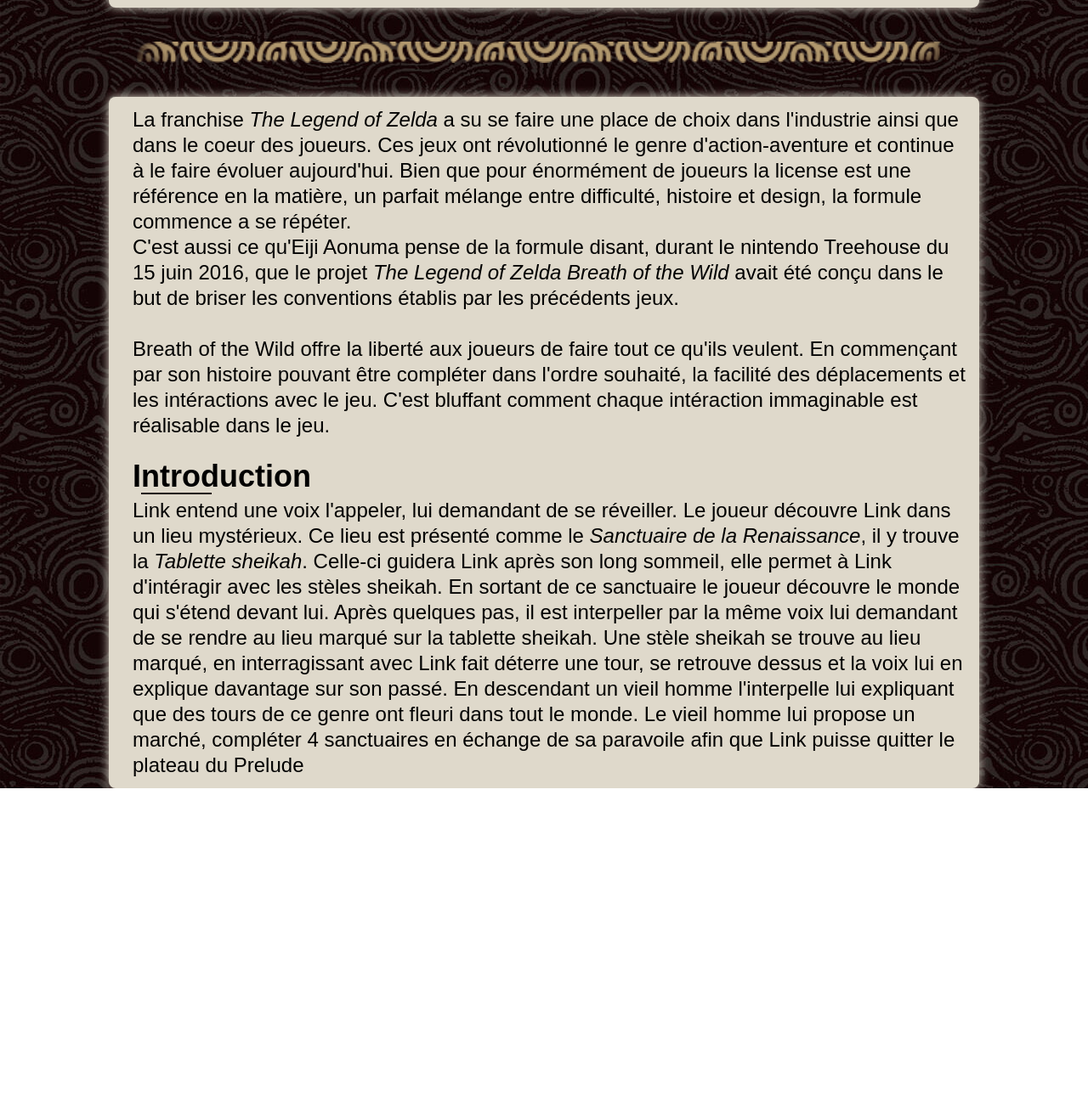
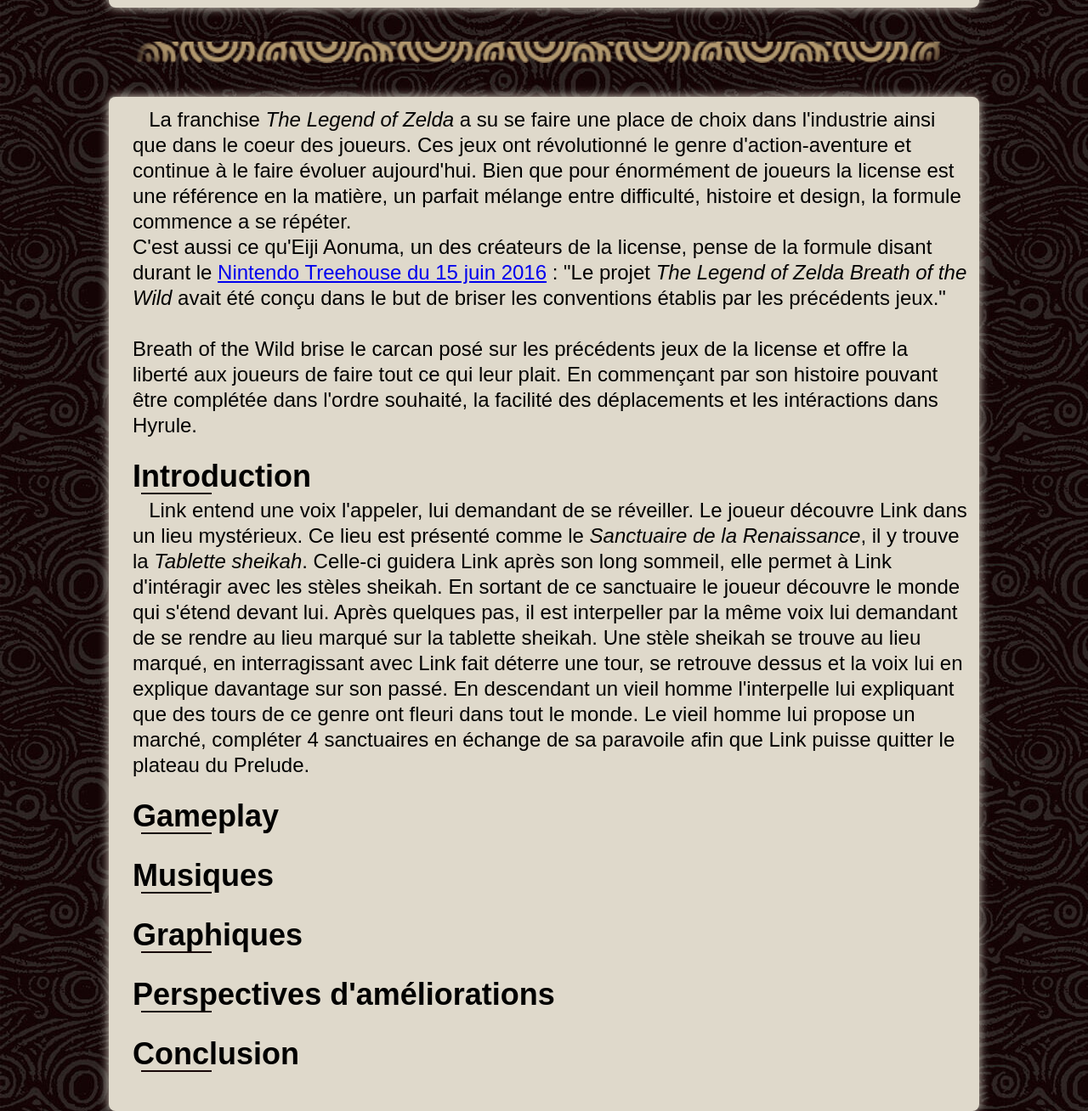
Before and after one commit to guilhemmazoyer/guilhem.iruka.fr, a plain HTML site: page reviews/tlof-botw.html in a window 1280 px wide. Shown: the part 631-1939 px from the top of the page at 85% size. Before the commit the page ends 1559 px from the top, so only its background shows below. Drawn offline with Linux system fonts and the light colour scheme; files whose address does not match are found by name.

Commit message:
base de la review

```diff
--- a/reviews/tlof-botw.html
+++ b/reviews/tlof-botw.html
@@ -38,15 +38,35 @@
         </div>
 
         <div class="review">
-            <p>La franchise <em>The Legend of Zelda</em> a su se faire une place de choix dans l'industrie ainsi que dans le coeur des joueurs. Ces jeux ont révolutionné le genre d'action-aventure et continue à le faire évoluer aujourd'hui. Bien que pour énormément de joueurs la license est une référence en la matière, un parfait mélange entre difficulté, histoire et design, la formule commence a se répéter.</p>
-            <p>C'est aussi ce qu'Eiji Aonuma pense de la formule disant, durant le nintendo Treehouse du 15 juin 2016, que le projet <em>The Legend of Zelda Breath of the Wild</em> avait été conçu dans le but de briser les conventions établis par les précédents jeux.</p>
+            <p><span class="alinea">La</span> franchise <em>The Legend of Zelda</em> a su se faire une place de choix dans l'industrie ainsi que dans le coeur des joueurs. Ces jeux ont révolutionné le genre d'action-aventure et continue à le faire évoluer aujourd'hui. Bien que pour énormément de joueurs la license est une référence en la matière, un parfait mélange entre difficulté, histoire et design, la formule commence a se répéter.</p>
+            <p>C'est aussi ce qu'Eiji Aonuma, un des créateurs de la license, pense de la formule disant durant le <a href="https://youtu.be/NIrY56yg7dY" target="_blank">Nintendo Treehouse du 15 juin 2016</a> : "Le projet <em>The Legend of Zelda Breath of the Wild</em> avait été conçu dans le but de briser les conventions établis par les précédents jeux."</p>
                 </br>
-            <p>Breath of the Wild offre la liberté aux joueurs de faire tout ce qu'ils veulent. En commençant par son histoire pouvant être compléter dans l'ordre souhaité, la facilité des déplacements et les intéractions avec le jeu. C'est bluffant comment chaque intéraction immaginable est réalisable dans le jeu.</p>
+            <p>Breath of the Wild brise le carcan posé sur les précédents jeux de la license et offre la liberté aux joueurs de faire tout ce qui leur plait. En commençant par son histoire pouvant être complétée dans l'ordre souhaité, la facilité des déplacements et les intéractions dans Hyrule.</p>
                 </br>
 
             <h2>Introduction</h2>
-            <p>Link entend une voix l'appeler, lui demandant de se réveiller. Le joueur découvre Link dans un lieu mystérieux. Ce lieu est présenté comme le <em>Sanctuaire de la Renaissance</em>, il y trouve la <em>Tablette sheikah</em>. Celle-ci guidera Link après son long sommeil, elle permet à Link d'intéragir avec les stèles sheikah. En sortant de ce sanctuaire le joueur découvre le monde qui s'étend devant lui. Après quelques pas, il est interpeller par la même voix lui demandant de se rendre au lieu marqué sur la tablette sheikah. Une stèle sheikah se trouve au lieu marqué, en interragissant avec Link fait déterre une tour, se retrouve dessus et la voix lui en explique davantage sur son passé. En descendant un vieil homme l'interpelle lui expliquant que des tours de ce genre ont fleuri dans tout le monde. Le vieil homme lui propose un marché, compléter 4 sanctuaires en échange de sa paravoile afin que Link puisse quitter le plateau du Prelude</p>
+            <p><span class="alinea">Link</span> entend une voix l'appeler, lui demandant de se réveiller. Le joueur découvre Link dans un lieu mystérieux. Ce lieu est présenté comme le <em>Sanctuaire de la Renaissance</em>, il y trouve la <em>Tablette sheikah</em>. Celle-ci guidera Link après son long sommeil, elle permet à Link d'intéragir avec les stèles sheikah. En sortant de ce sanctuaire le joueur découvre le monde qui s'étend devant lui. Après quelques pas, il est interpeller par la même voix lui demandant de se rendre au lieu marqué sur la tablette sheikah. Une stèle sheikah se trouve au lieu marqué, en interragissant avec Link fait déterre une tour, se retrouve dessus et la voix lui en explique davantage sur son passé. En descendant un vieil homme l'interpelle lui expliquant que des tours de ce genre ont fleuri dans tout le monde. Le vieil homme lui propose un marché, compléter 4 sanctuaires en échange de sa paravoile afin que Link puisse quitter le plateau du Prelude.</p>
+                </br>
 
+            <h2>Gameplay</h2>
+            <p><span class="alinea"></span></p>
+                </br>
+
+            <h2>Musiques</h2>
+            <p><span class="alinea"></span></p>
+                </br>
+
+            <h2>Graphiques</h2>
+            <p><span class="alinea"></span></p>
+                </br>
+
+            <h2>Perspectives d'améliorations</h2>
+            <p><span class="alinea"></span></p>
+                </br>
+
+            <h2>Conclusion</h2>
+            <p><span class="alinea"></span></p>
+                </br>
         </div>
     </div>
 </body>
```
